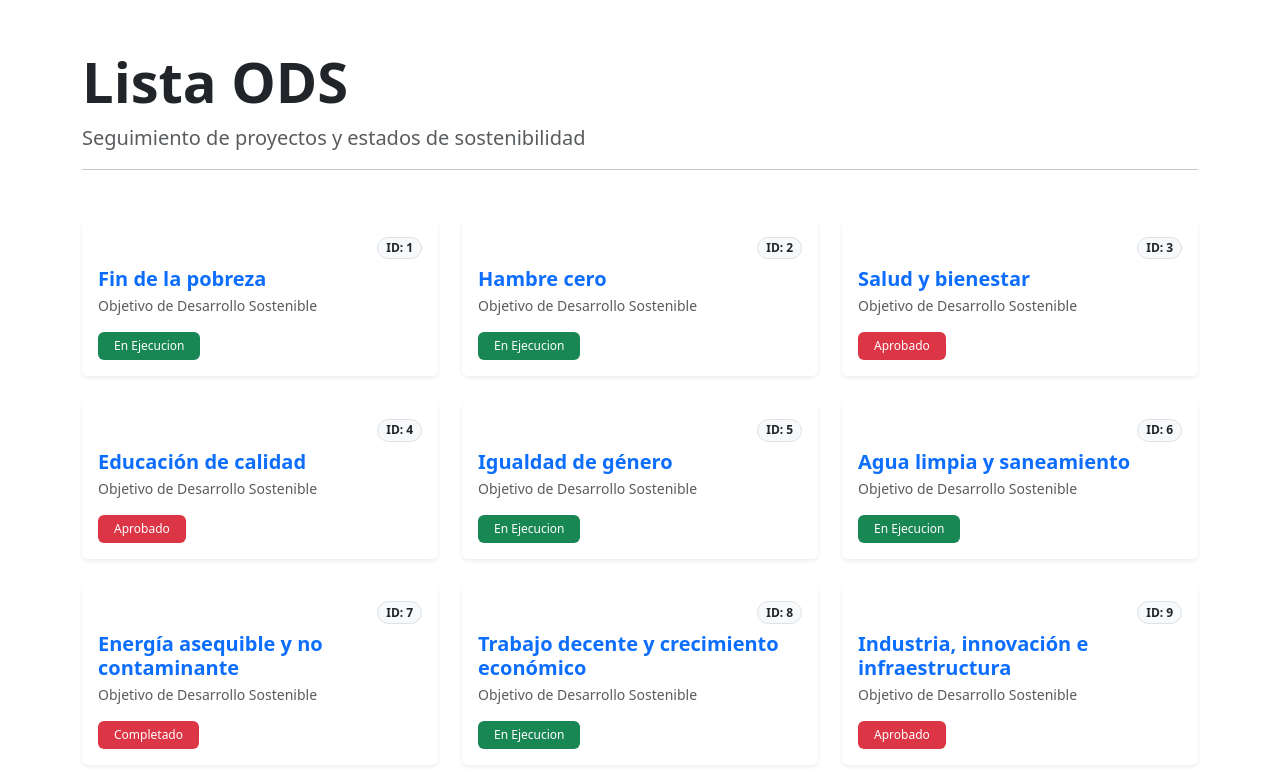
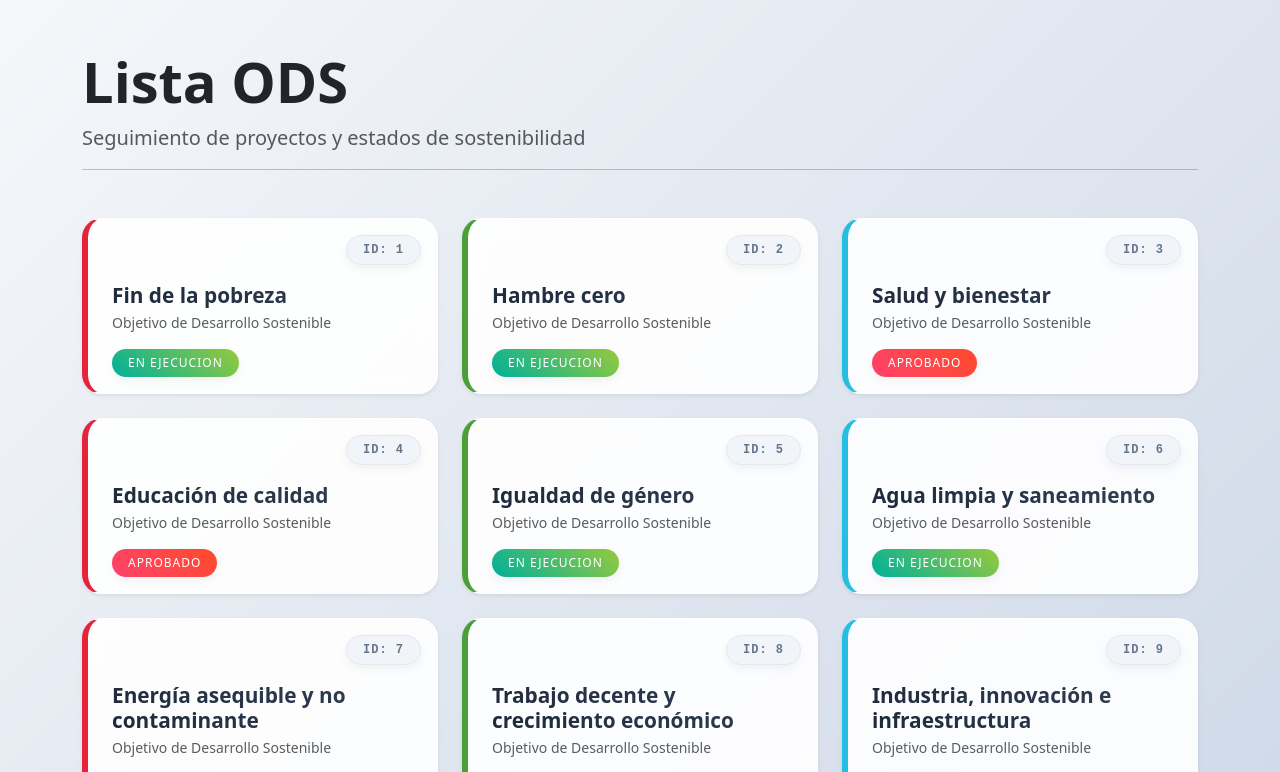
Before and after one commit to DeityLimon/HolaMundoReact, a React (Vite) app in the folder HolaMundo/: page / in a window 1280 px wide. Shown: the top 772 px of the page. Built offline with nearby package versions, Linux system fonts and the light colour scheme.

Commit message:
Creacion App.css y importacion del css al modulo App.tsx

```diff
--- /dev/null
+++ b/HolaMundo/src/App.css
@@ -0,0 +1,87 @@
+/* =========================================
+   ESTILO: VIBRANT MODERN (Glassmorphism + ODS Colors)
+   ========================================= */
+
+/* 1. Fondo con un degradado suave para que resalten los colores */
+body {
+  background: linear-gradient(135deg, #f5f7fa 0%, #c3cfe2 100%) !important;
+  min-height: 100vh;
+}
+
+/* 2. La Tarjeta: Efecto Cristal (Glass) */
+.card {
+  border-radius: 20px !important;
+  border: 1px solid rgba(255, 255, 255, 0.8) !important;
+  background: rgba(255, 255, 255, 0.9) !important;
+  backdrop-filter: blur(10px); /* Efecto de desenfoque detrás */
+  transition: all 0.4s cubic-bezier(0.175, 0.885, 0.32, 1.275) !important;
+  overflow: hidden;
+  position: relative;
+  padding-left: 8px; /* Espacio para la barra de color */
+}
+
+/* Barra de color lateral dinámica usando nth-child */
+/* Esto le da un color distinto a cada tarjeta automáticamente */
+.col:nth-child(3n+1) .card { border-left: 6px solid #e5243b !important; }
+.col:nth-child(3n+2) .card { border-left: 6px solid #4c9f38 !important; }
+.col:nth-child(3n+3) .card { border-left: 6px solid #26bde2 !important; }
+
+.card:hover {
+  transform: translateY(-12px) scale(1.02);
+  box-shadow: 0 20px 40px rgba(0,0,0,0.12) !important;
+  background: #ffffff !important;
+}
+
+/* 3. Títulos: Gradientes de color */
+.card-title {
+  background: linear-gradient(45deg, #1e293b, #334155);
+  -webkit-background-clip: text;
+  -webkit-text-fill-color: transparent;
+  font-weight: 800 !important;
+  font-size: 1.3rem !important;
+  margin-top: 10px;
+}
+
+/* 4. Badges de Estado: Estilo "Pill" Neón */
+.badge {
+  border-radius: 50px !important; /* Estilo píldora total */
+  padding: 8px 16px !important;
+  font-size: 0.75rem !important;
+  text-transform: uppercase;
+  letter-spacing: 1px;
+  box-shadow: 0 4px 10px rgba(0,0,0,0.05);
+}
+
+/* Colores vibrantes para los estados */
+.text-bg-success {
+  background: linear-gradient(45deg, #00b09b, #96c93d) !important; /* Degradado verde neón */
+  color: white !important;
+  border: none;
+}
+
+.text-bg-danger {
+  background: linear-gradient(45deg, #ff416c, #ff4b2b) !important; /* Degradado rojo pasión */
+  color: white !important;
+  border: none;
+}
+
+/* 5. El ID: Flotante y moderno */
+.badge.bg-light {
+  background: #f1f5f9 !important;
+  color: #64748b !important;
+  border: 1px solid #e2e8f0 !important;
+  font-family: 'Courier New', Courier, monospace; /* Toque técnico */
+}
+
+/* Animación de entrada para las tarjetas */
+@keyframes fadeIn {
+  from { opacity: 0; transform: translateY(20px); }
+  to { opacity: 1; transform: translateY(0); }
+}
+
+.col {
+  animation: fadeIn 0.5s ease backwards;
+}
+
+/* Retraso de animación para cada tarjeta */
+.col:nth-child(n) { animation-delay: calc(0.1s * var(--n, 1)); }
--- a/HolaMundo/src/components/App.tsx
+++ b/HolaMundo/src/components/App.tsx
@@ -1,5 +1,6 @@
 import { Card } from './Card';
 import { odsAlumnos } from '../data/Ods';
+import '../App.css';
 
 function App() {
   return (
```
